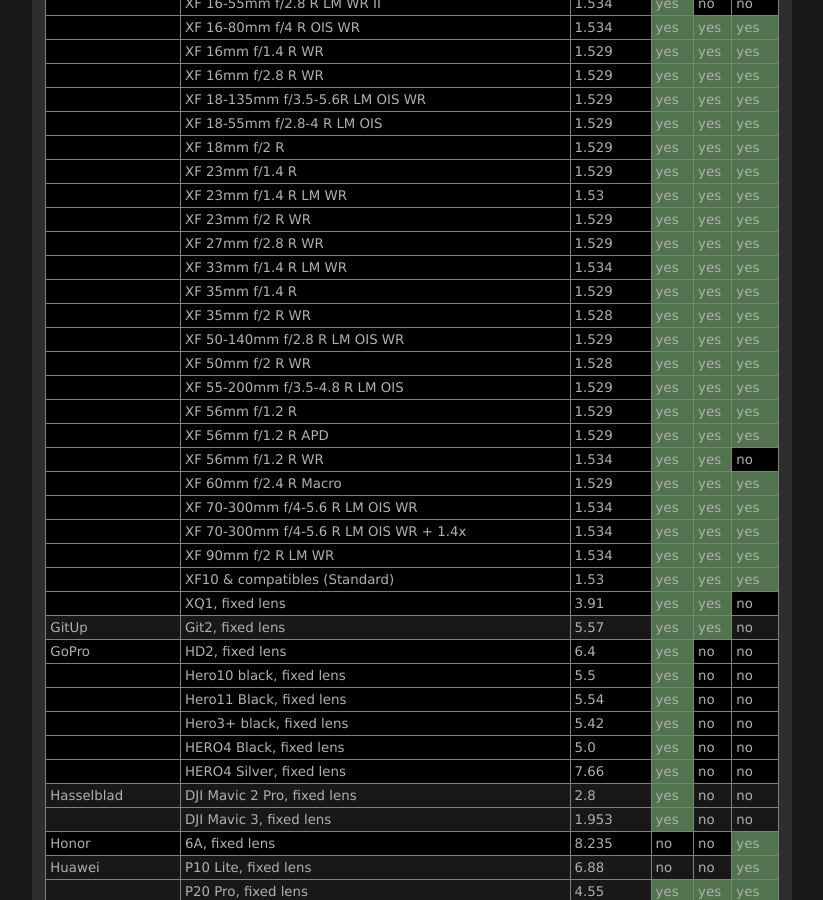
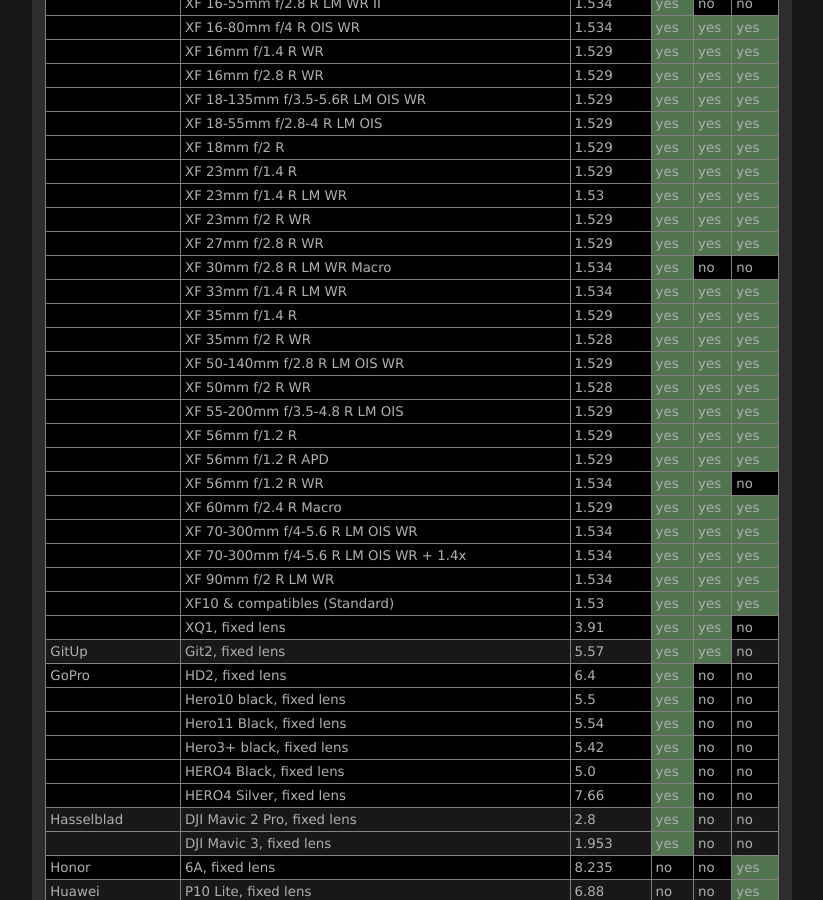
Before and after one commit to lensfun/lensfun.github.io, a Jekyll site: the page built from _posts/lenslist/2999-12-31-Lenslist-master.md, in a window 1280 px wide and 900 px high, scrolled down 9136 px. Shown: the whole window, without its empty margins (284-1107 px from the left). Built offline with Jekyll 4.4.1, drawn with Linux system fonts in a browser that asks for light colours.

Commit message:
Update master lens list from GitHub Actions

```diff
--- a/_posts/lenslist/2999-12-31-Lenslist-master.md
+++ b/_posts/lenslist/2999-12-31-Lenslist-master.md
@@ -377,6 +377,7 @@ This list was generated on 2026-01-14 from current Lensfun sources. Your Lensfun
 <tr class="lenslist-bg1"><td></td><td>XF 23mm f/1.4 R LM WR</td><td>1.53</td><td class="lenslist-highlight lenslist-check">yes</td><td class="lenslist-highlight lenslist-check">yes</td><td class="lenslist-highlight lenslist-check">yes</td></tr>
 <tr class="lenslist-bg1"><td></td><td>XF 23mm f/2 R WR</td><td>1.529</td><td class="lenslist-highlight lenslist-check">yes</td><td class="lenslist-highlight lenslist-check">yes</td><td class="lenslist-highlight lenslist-check">yes</td></tr>
 <tr class="lenslist-bg1"><td></td><td>XF 27mm f/2.8 R WR</td><td>1.529</td><td class="lenslist-highlight lenslist-check">yes</td><td class="lenslist-highlight lenslist-check">yes</td><td class="lenslist-highlight lenslist-check">yes</td></tr>
+<tr class="lenslist-bg1"><td></td><td>XF 30mm f/2.8 R LM WR Macro</td><td>1.534</td><td class="lenslist-highlight lenslist-check">yes</td><td class="lenslist-check">no</td><td class="lenslist-check">no</td></tr>
 <tr class="lenslist-bg1"><td></td><td>XF 33mm f/1.4 R LM WR</td><td>1.534</td><td class="lenslist-highlight lenslist-check">yes</td><td class="lenslist-highlight lenslist-check">yes</td><td class="lenslist-highlight lenslist-check">yes</td></tr>
 <tr class="lenslist-bg1"><td></td><td>XF 35mm f/1.4 R</td><td>1.529</td><td class="lenslist-highlight lenslist-check">yes</td><td class="lenslist-highlight lenslist-check">yes</td><td class="lenslist-highlight lenslist-check">yes</td></tr>
 <tr class="lenslist-bg1"><td></td><td>XF 35mm f/2 R WR</td><td>1.528</td><td class="lenslist-highlight lenslist-check">yes</td><td class="lenslist-highlight lenslist-check">yes</td><td class="lenslist-highlight lenslist-check">yes</td></tr>
```
